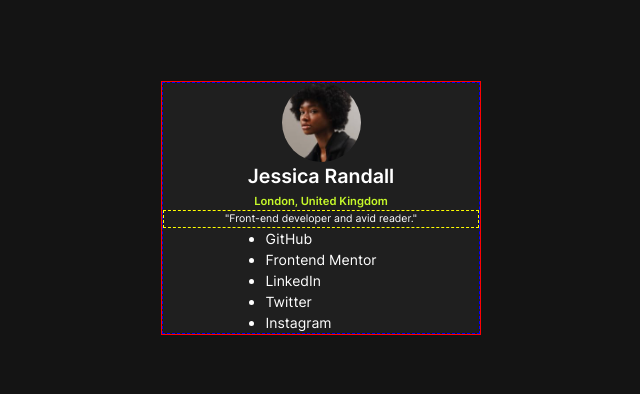
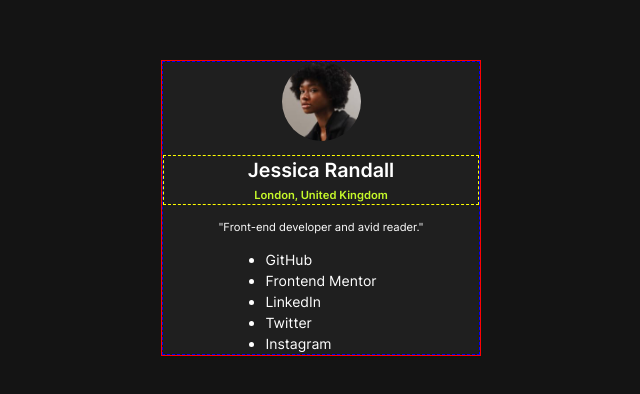
Before and after one commit to noormuhammadraza/social-links-profile, a plain HTML site: page index.html in a window 1280 px wide. Shown: the part 192-586 px from the top of the page, without its empty margins (319-959 px from the left). Drawn offline with Linux system fonts and the light colour scheme.

Commit message:
Minor spacing updates

```diff
--- a/styles.css
+++ b/styles.css
@@ -73,6 +73,7 @@ body {
   display: flex;
   flex-direction: column;
   align-items: center;
+  gap: 1em;
 }
 
 .profile-image {
@@ -83,7 +84,8 @@ body {
 }
 
 .profile-info {
-  /* border: 1px dashed yellow; */
+  border: 1px dashed yellow;
+  width: 100%;
   text-align: center;
 }
 
@@ -100,8 +102,8 @@ body {
 }
 
 .profile-bio {
-  border: 1px dashed yellow;
-  font-size: 0.75rem;
+  /* border: 1px dashed yellow; */
+  font-size: 0.8rem;
   width: 100%;
   text-align: center;
 }
```
